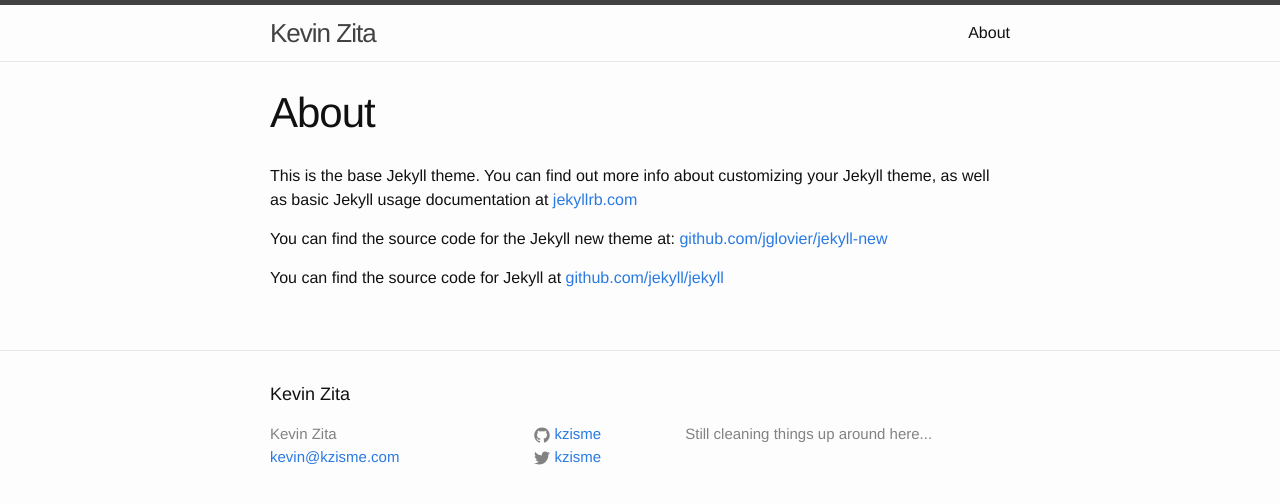
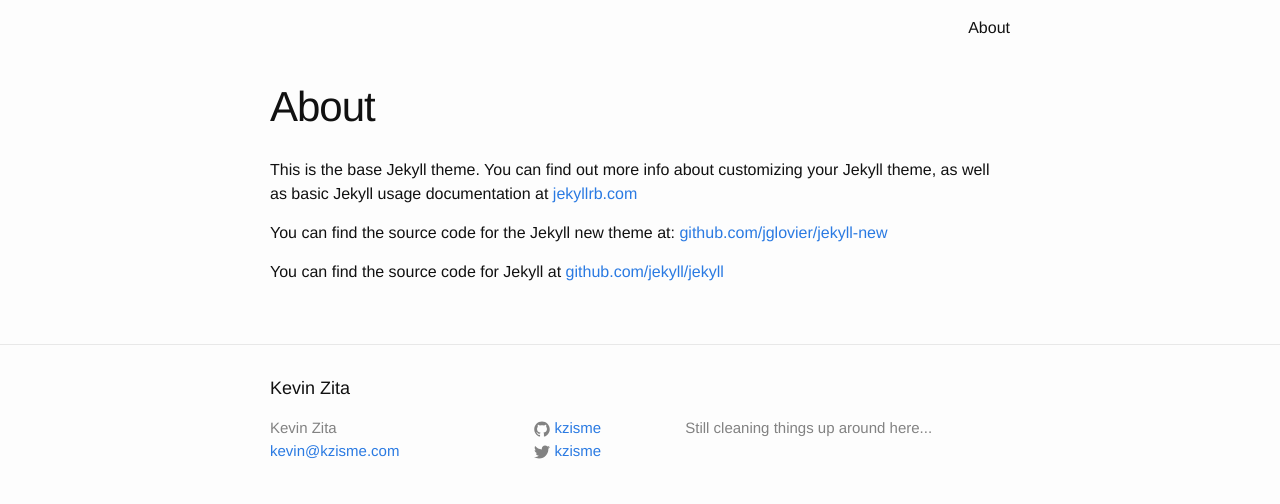
Before and after one commit to kzisme/site, a Jekyll site: the page built from about.md, in a window 1280 px wide. Shown: the top 504 px of the page. Built offline with Jekyll 4.4.1, drawn with Linux system fonts in a browser that asks for light colours.

Commit message:
Removed a line that repeated information

```diff
--- a/_includes/header.html
+++ b/_includes/header.html
@@ -1,8 +1,9 @@
-<header class="site-header">
+<!-- <header class="site-header"> --!>
 
   <div class="wrapper">
 
-    <a class="site-title" href="{{ site.baseurl }}/">{{ site.title }}</a>
+   <!--  <a class="site-title" href="{{ site.baseurl }}/">{{ site.title }}</a>
+   --!>
 
     <nav class="site-nav">
       <a href="#" class="menu-icon">
```
